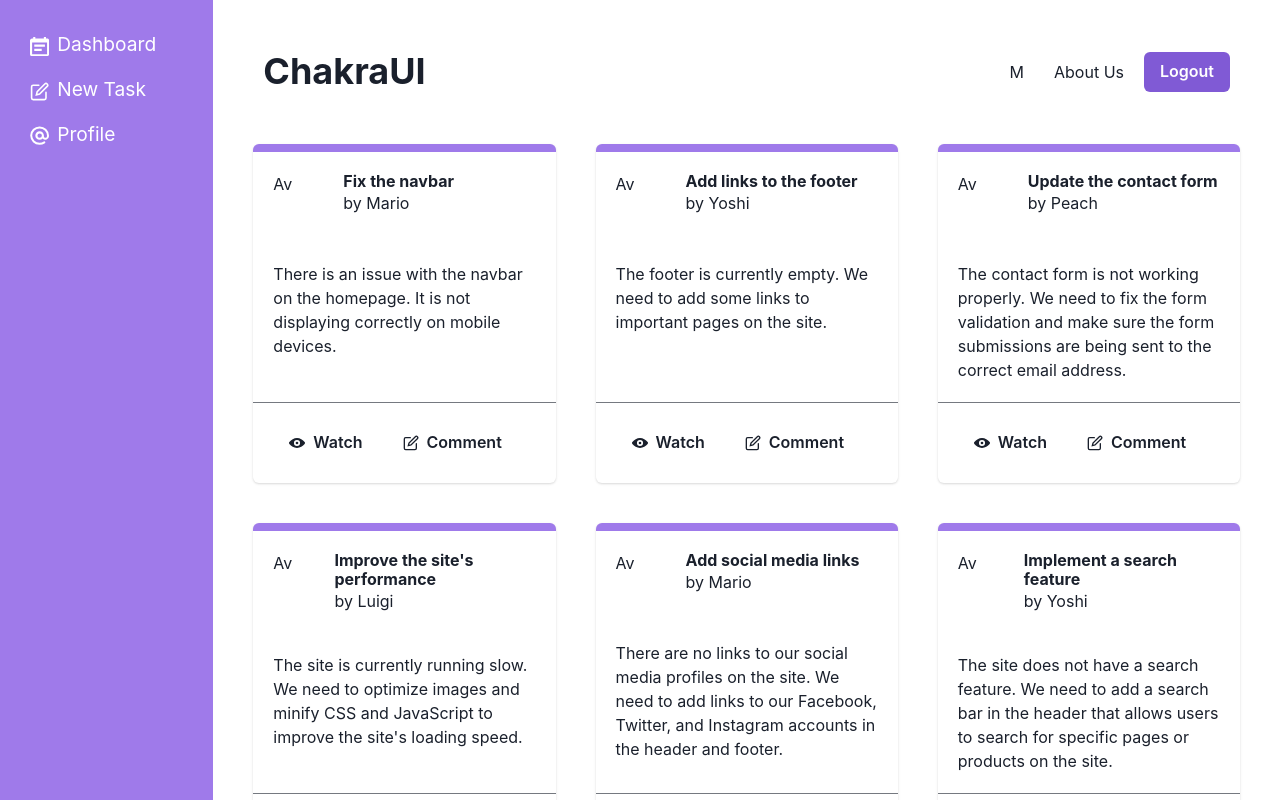
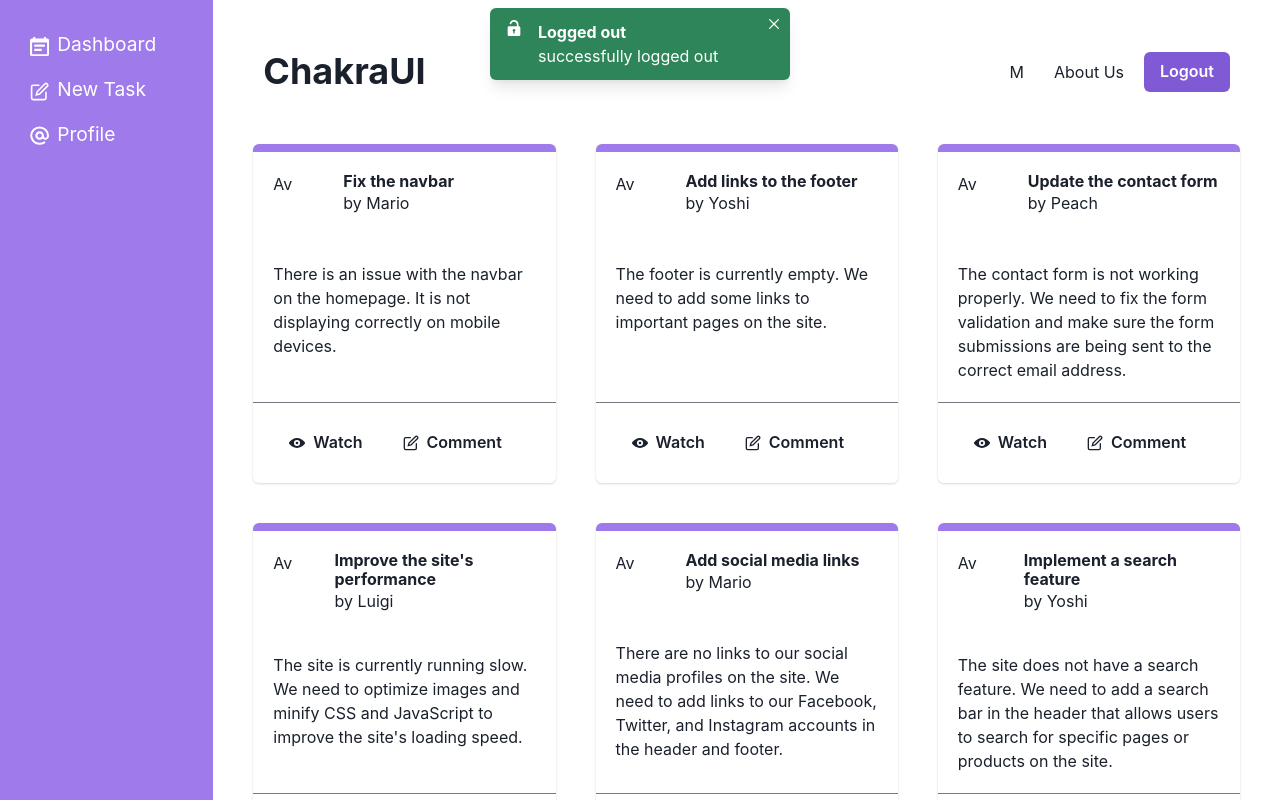
Before and after one commit to Sarinaryal/Complete_ChakraUI, a React (Vite) app: page / in a window 1280 px wide. Both pictures are taken after a click on the button "Logout". Shown: the top 800 px of the page. Built offline with nearby package versions, Linux system fonts and the light colour scheme; data requests are answered from the project's data file.

Commit message:
implemented toast component

```diff
--- a/src/Components/Navbar.jsx
+++ b/src/Components/Navbar.jsx
@@ -1,9 +1,22 @@
-import { Box, Button, Flex, Heading, HStack, Spacer, Text } from '@chakra-ui/react'
+import { UnlockIcon } from '@chakra-ui/icons';
+import { Box, Button, Flex, Heading, HStack, Spacer, Text, useToast } from '@chakra-ui/react';
 import React from 'react'
 
 export default function Navbar() {
+  const toast = useToast()
+
+  const showToast = () => {
+    toast({
+      title: 'Logged out',
+      description: 'successfully logged out',
+      duration: 5000,
+      isClosable: true,
+      status: 'success',
+      position: 'top',
+      icon: <UnlockIcon/>
+    })
+  }
   return (
-
     <Flex as='nav' p='10px' mb='40px' alignItems='center'>
       <Heading as='h1'>ChakraUI</Heading>
 
@@ -12,7 +25,7 @@
       <HStack spacing='20px'>
       <Box bg='grey.200' p='10px'>M</Box>
       <Text>About Us</Text>
-      <Button colorScheme='purple'>Logout</Button>
+      <Button colorScheme='purple' onClick={showToast}>Logout</Button>
       </HStack>
     </Flex>
 
```
